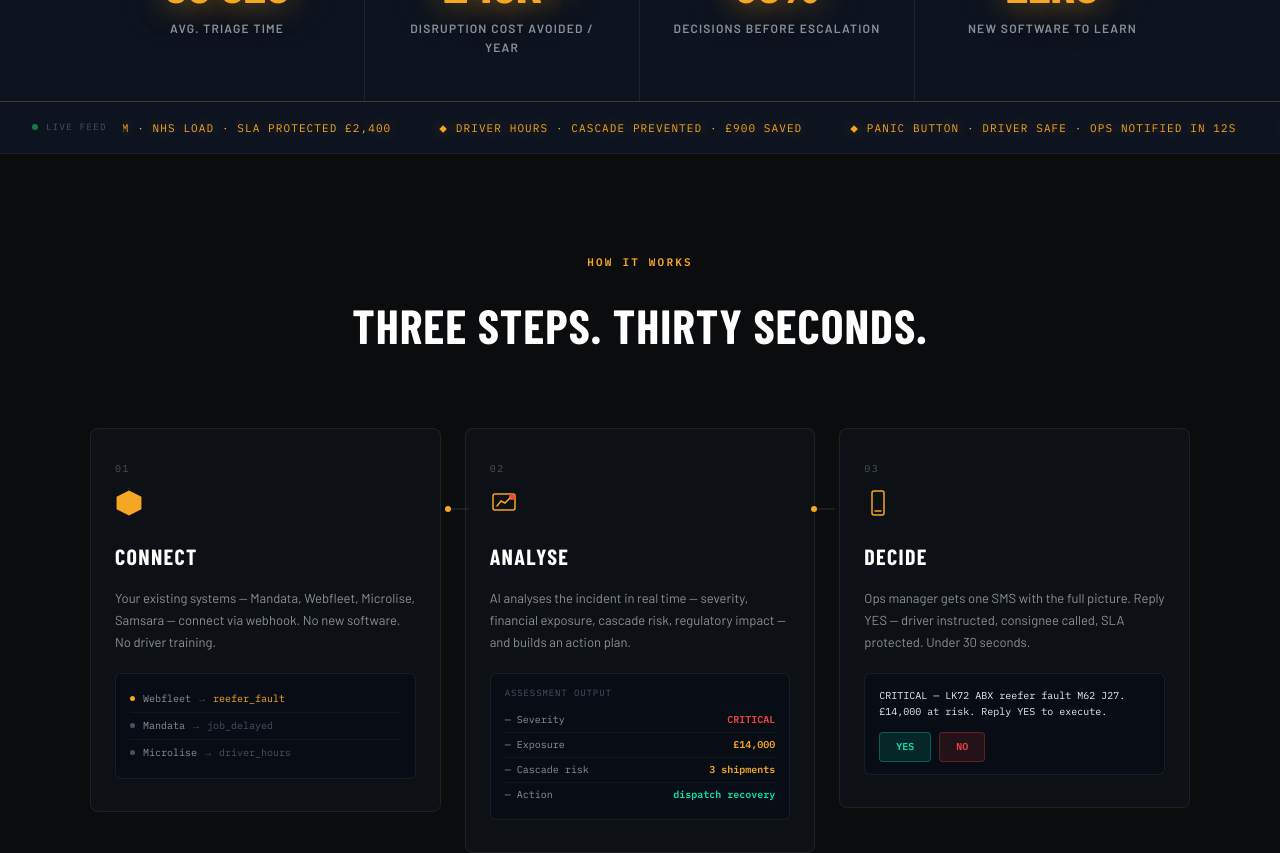
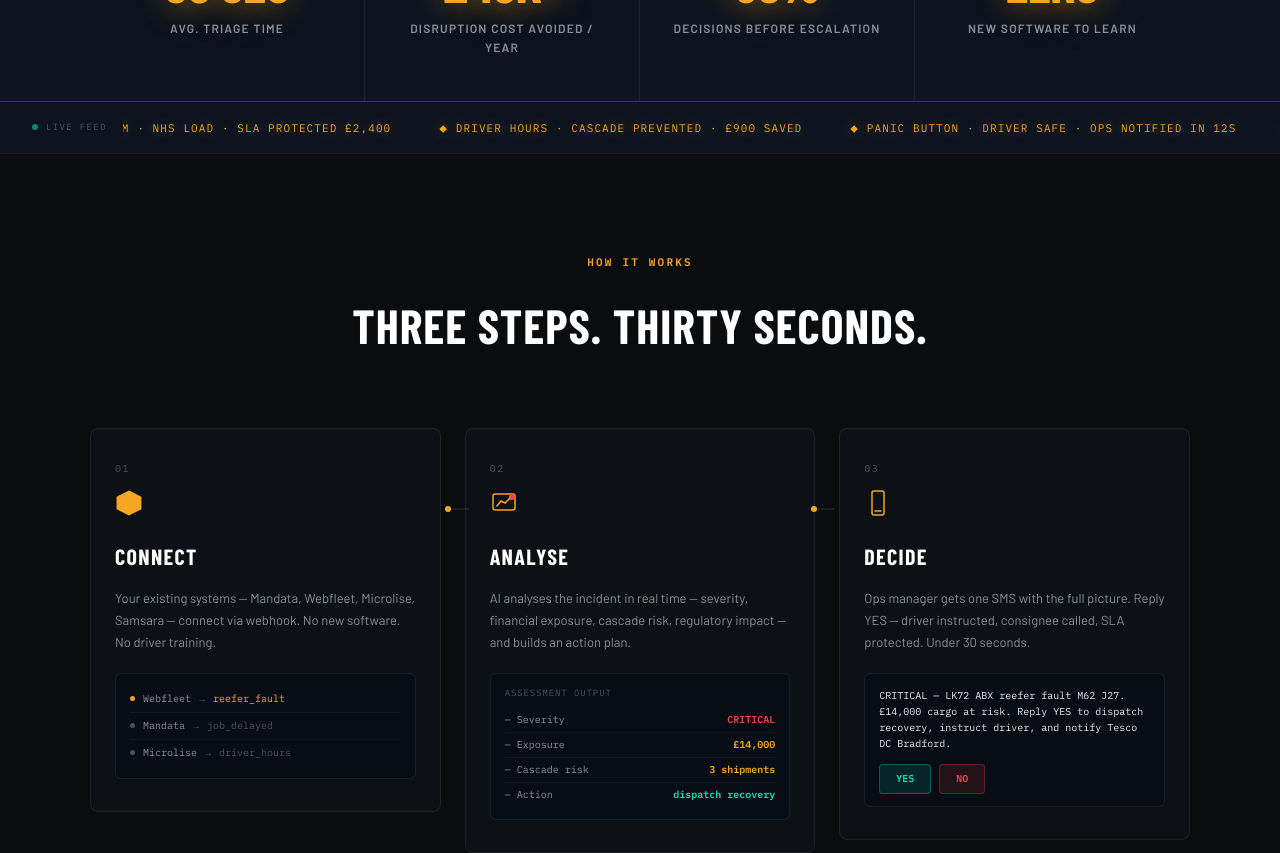
Before and after one commit to waterwellproject8-star/disruption-hub, a Next.js app: page / in a window 1280 px wide. Shown: the part 1660-2513 px from the top of the page. Built offline with nearby package versions, Linux system fonts and the light colour scheme; a web font is replaced by a local one.

Commit message:
page.js: fix founder bio mobile text (clamp + word-break), rewrite SMS card copy to show 3 specific actions YES triggers, standardise all greens to #00e5b0

```diff
--- a/app/page.js
+++ b/app/page.js
@@ -17,7 +17,7 @@ const T = {
   text:       '#e8eaed',
   textDim:    '#8a9099',
   textFaint:  '#4a5260',
-  green:      '#22c55e',
+  green:      '#00e5b0',
   red:        '#ef4444',
 }
 
@@ -144,6 +144,7 @@ export default function HomePage() {
           .founder-meta { grid-column: 2 !important; grid-row: 1 !important; align-self: center; }
           .founder-meta h3 { font-size: 24px !important; }
           .founder-body { grid-column: 1 / span 2 !important; grid-row: 2 !important; margin-top: 24px !important; }
+          .founder-body p { font-size: 14px !important; }
         }
       `}</style>
 
@@ -361,7 +362,7 @@ export default function HomePage() {
       <div style={{ background: '#0d1420', borderBottom: '1px solid rgba(255,255,255,0.05)', padding: '14px 0', overflow: 'hidden' }}>
         <div style={{ display: 'flex', alignItems: 'center', gap: 16, marginBottom: 0 }}>
           <div style={{ paddingLeft: 32, flexShrink: 0, display: 'flex', alignItems: 'center', gap: 8 }}>
-            <div style={{ width: 6, height: 6, borderRadius: '50%', background: '#22c55e', animation: 'pulse 2s infinite' }} />
+            <div style={{ width: 6, height: 6, borderRadius: '50%', background: '#00e5b0', animation: 'pulse 2s infinite' }} />
             <span style={{ fontFamily: "'IBM Plex Mono', monospace", fontSize: 9, color: '#4a5260', letterSpacing: '0.15em', textTransform: 'uppercase', whiteSpace: 'nowrap' }}>LIVE FEED</span>
           </div>
           <div style={{ flex: 1, overflow: 'hidden' }}>
@@ -472,7 +473,7 @@ export default function HomePage() {
               <p style={{ fontSize: 13, color: '#8a9099', lineHeight: 1.7, marginBottom: 20 }}>Ops manager gets one SMS with the full picture. Reply YES — driver instructed, consignee called, SLA protected. Under 30 seconds.</p>
               <div style={{ background: '#080c14', border: '1px solid rgba(255,255,255,0.07)', borderRadius: 6, padding: '14px 14px 12px' }}>
                 <div style={{ fontFamily: FF.mono, fontSize: 10, color: '#e8eaed', lineHeight: 1.6, marginBottom: 12 }}>
-                  CRITICAL — LK72 ABX reefer fault M62 J27. £14,000 at risk. Reply YES to execute.
+                  CRITICAL — LK72 ABX reefer fault M62 J27. £14,000 cargo at risk. Reply YES to dispatch recovery, instruct driver, and notify Tesco DC Bradford.
                 </div>
                 <div style={{ display: 'flex', gap: 8 }}>
                   <div style={{ fontFamily: FF.mono, fontSize: 10, fontWeight: 700, padding: '6px 16px', borderRadius: 4, background: 'rgba(0,229,176,0.12)', border: '1px solid rgba(0,229,176,0.3)', color: '#00e5b0' }}>YES</div>
@@ -840,15 +841,15 @@ export default function HomePage() {
             {/* Body — paragraphs + pull quote. Sits next to photo on desktop, full width below on mobile */}
             <div className="founder-body" style={{ gridColumn: 2, gridRow: 2, minWidth: 0 }}>
               <p style={{
-                fontFamily: FF.body, fontSize: 15, color: T.text,
-                lineHeight: 1.75, marginBottom: 18,
+                fontFamily: FF.body, fontSize: 'clamp(14px, 4vw, 16px)', color: T.text,
+                lineHeight: 1.8, marginBottom: 18, maxWidth: '100%', wordBreak: 'break-word',
               }}>
                 I spent the past year researching the specific pain points hitting UK haulage operators — the data is real, not assumed. In a 2% margin industry, a single Tesco contract lost to repeated SLA penalties isn&apos;t a setback. It&apos;s the end of the business.
               </p>
 
               <p style={{
-                fontFamily: FF.body, fontSize: 15, color: T.text,
-                lineHeight: 1.75, marginBottom: 24,
+                fontFamily: FF.body, fontSize: 'clamp(14px, 4vw, 16px)', color: T.text,
+                lineHeight: 1.8, marginBottom: 24, maxWidth: '100%', wordBreak: 'break-word',
               }}>
                 I come from a background where protecting the downside wasn&apos;t optional. When AI reached the point where a system like this became buildable, I built it — not as a luxury add-on. So that operators can sleep at night knowing everything is in place to protect what they&apos;ve built.
               </p>
```
